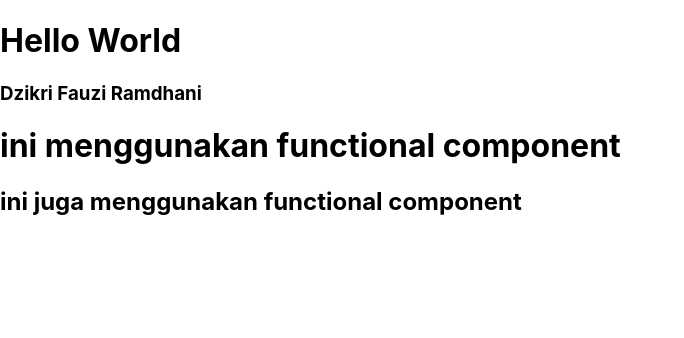
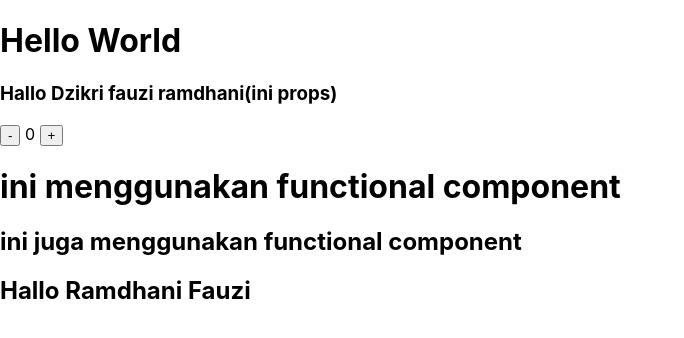
Before and after one commit to dzikfr/dzikfr-belajar-reactjs, a React (Create React App) app: page / in a window 1280 px wide. Shown: the top 338 px of the page, without its empty margins (0-684 px from the left). Built offline with nearby package versions, Linux system fonts and the light colour scheme.

Commit message:
05-08-2024

```diff
--- a/src/materi/komponen/index.jsx
+++ b/src/materi/komponen/index.jsx
@@ -6,8 +6,8 @@ export default class Komponen extends React.Component{
     render(){
         return(
             <div>
-                <ClassComponent/>
-                <FunctionalComponent/>
+                <ClassComponent nama="Dzikri fauzi ramdhani(ini props)"/>
+                <FunctionalComponent nama="Ramdhani Fauzi"/>
             </div>
         )
     }
--- a/src/materi/komponen/pembahasan/ClassComponent.jsx
+++ b/src/materi/komponen/pembahasan/ClassComponent.jsx
@@ -1,11 +1,32 @@
 import React from "react";
 
 class ClassComponent extends React.Component{
+    constructor(props){
+        super(props)
+
+        this.state = {
+            value : 0
+        }
+
+        this.handlePlus = this.handlePlus.bind(this);
+        this.handleMin = this.handleMin.bind(this);
+    }
+
+    handlePlus(){
+        this.setState({value: this.state.value +1})
+    }
+    handleMin(){
+        this.setState({value: this.state.value -1})
+    }
+
     render(){
         return(
             <div>
                 <h1>Hello World</h1>
-                <h3>Dzikri Fauzi Ramdhani</h3>
+                <h3>Hallo {this.props.nama}</h3>
+                <button onClick={this.handleMin}>-</button>
+                <span>{'  '}{this.state.value}{'  '}</span>
+                <button onClick={this.handlePlus}>+</button>
             </div>
         )
     }
--- a/src/materi/komponen/pembahasan/FunctionalComponent.jsx
+++ b/src/materi/komponen/pembahasan/FunctionalComponent.jsx
@@ -1,8 +1,9 @@
-const FunctionalComponent = () =>{
+const FunctionalComponent = ({nama}) =>{
     return(
         <div>
-        <h1>ini menggunakan functional component</h1>
-        <h2>ini juga menggunakan functional component</h2>
+            <h1>ini menggunakan functional component</h1>
+            <h2>ini juga menggunakan functional component</h2>
+            <h2>Hallo {nama}</h2>
         </div>
     )
 }
```
